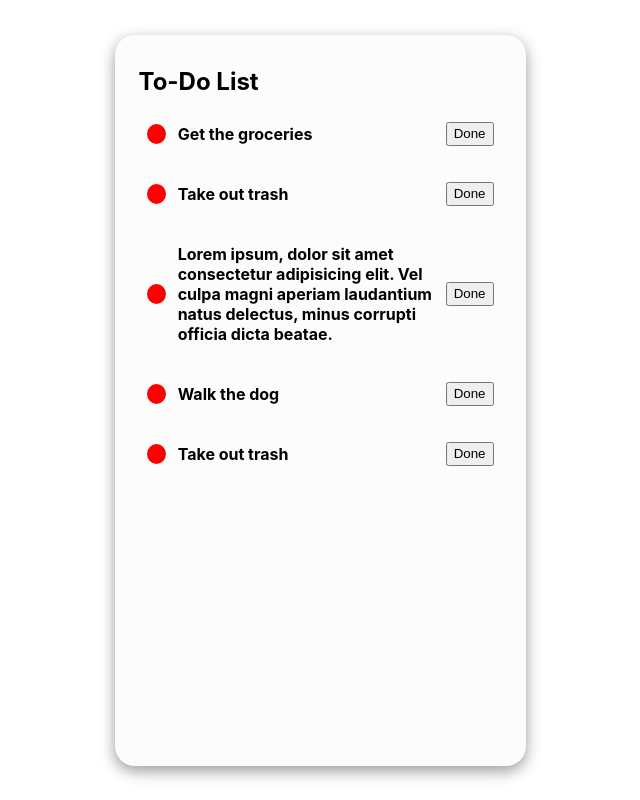
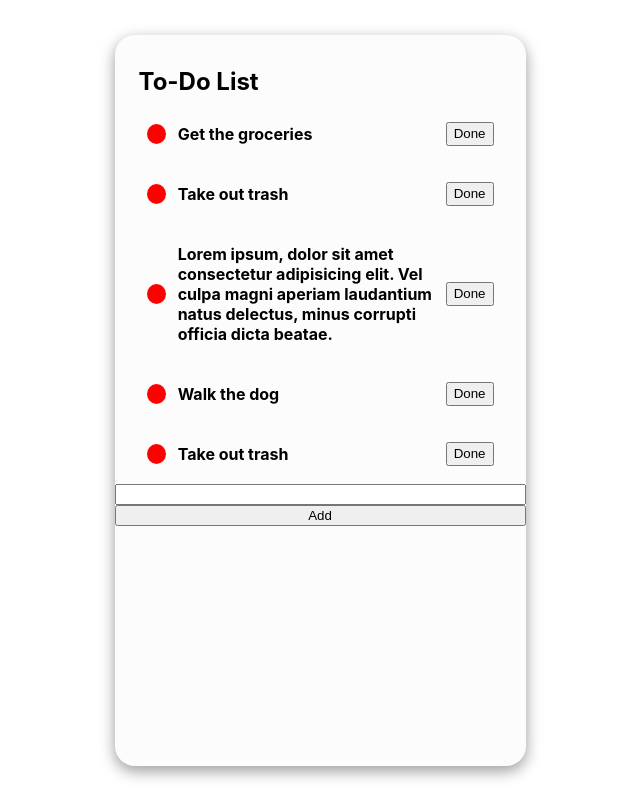
Before and after one commit to rallik/todo-react-functional, a React (Create React App) app in the folder todo-functional/: page / in a window 1280 px wide. Shown: the whole page, without its empty margins (320-960 px from the left). Built offline with nearby package versions, Linux system fonts and the light colour scheme.

Commit message:
started input component

```diff
--- a/todo-functional/src/App.js
+++ b/todo-functional/src/App.js
@@ -1,5 +1,6 @@
 import React, {useState} from 'react';
 import List from './List';
+import Inputs from './Inputs'
 
 const App = () => {
     return (
@@ -7,6 +8,7 @@ const App = () => {
             <section className='container'>
             <h1 className='title'>To-Do List</h1>
             <List />
+            <Inputs />
             </section>
         </main>
     );
--- /dev/null
+++ b/todo-functional/src/Inputs.js
@@ -0,0 +1,12 @@
+import React from 'react'
+
+const Inputs = () => {
+    return (
+        <React.Fragment>
+            <input type="text" name='todo'/>
+            <input type="submit" value="Add"/>
+        </React.Fragment>
+    )
+}
+
+export default Inputs;
```
